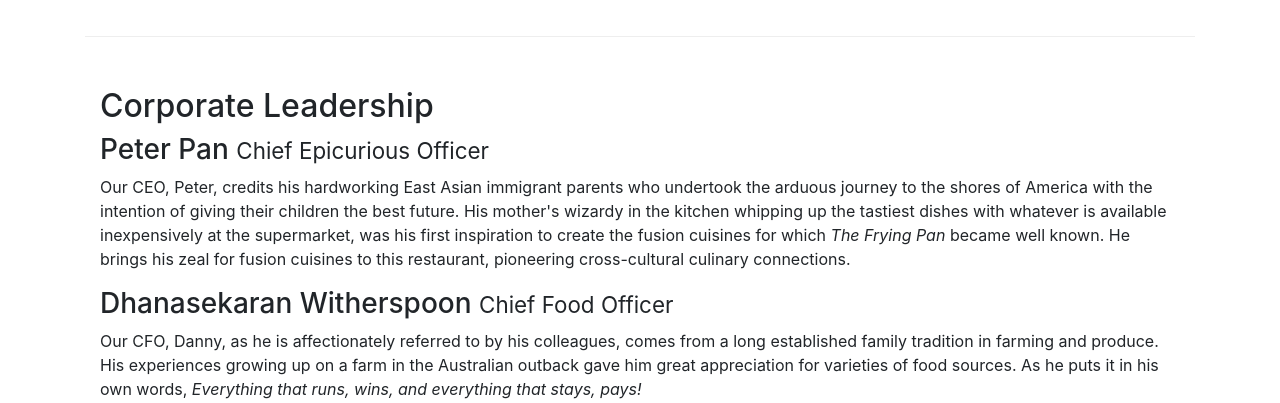
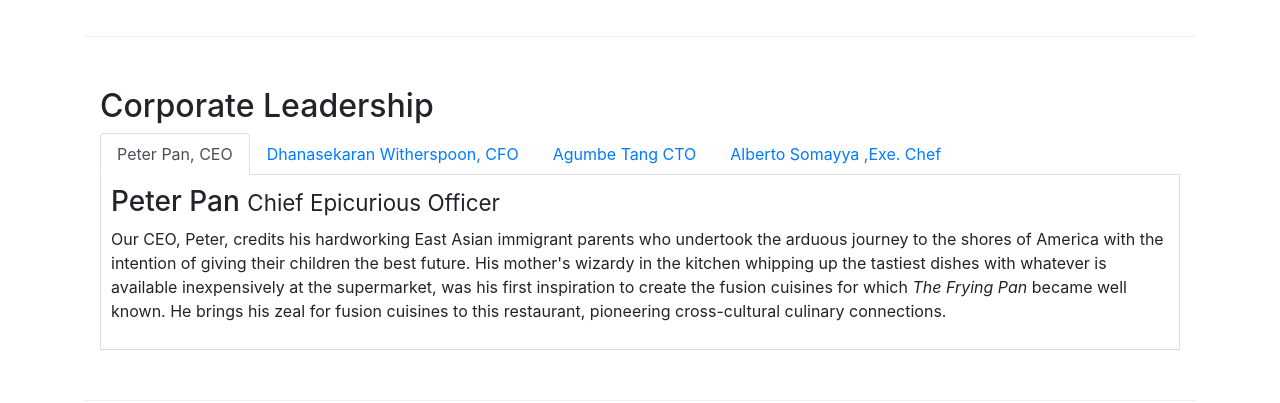
Before and after one commit to harsh1245-bit/Bootstrap-Grid-System, a website: page aboutus.html in a window 1280 px wide. Shown: the part 860-1263 px from the top of the page. Drawn offline with nearby package versions, Linux system fonts and the light colour scheme.

Commit message:
navigatioon

```diff
--- a/aboutus.html
+++ b/aboutus.html
@@ -150,6 +150,22 @@
       <div class="row row-content justify-content">
         <div class="col-12 col-sm-12">
           <h2>Corporate Leadership</h2>
+          <ul class="nav nav-tabs">
+            <li class="nav-item">
+              <a class="nav-link active" href="#CEO" role="tab" data-toggle="tab">Peter Pan, CEO</a>
+            </li>
+            <li class="nav-item">
+              <a class="nav-link" href="#CFO" role="tab" data-toggle="tab">Dhanasekaran Witherspoon, CFO</a>
+            </li>
+            <li class="nav-item">
+              <a class="nav-link" href="#CTO" role="tab" data-toggle="tab">Agumbe Tang CTO</a>
+            </li>
+            <li class="nav-item">
+              <a class="nav-link " href="#EC" role="tab" data-toggle="tab">Alberto Somayya ,Exe. Chef</a>
+            </li>
+          </ul>
+          <div class ="tab-content">
+            <div role="tabpanel" class="tab-pane fade show active" id="CEO">
           <h3>Peter Pan <small>Chief Epicurious Officer</small></h3>
           <p class="d-none d-sm-block">
             Our CEO, Peter, credits his hardworking East Asian immigrant parents
@@ -162,6 +178,8 @@
             fusion cuisines to this restaurant, pioneering cross-cultural
             culinary connections.
           </p>
+            </div>
+          <div role="tabpanel" class="tab-pane fade" id="CFO">
           <h3>Dhanasekaran Witherspoon <small>Chief Food Officer</small></h3>
           <p class="d-none d-sm-block">
             Our CFO, Danny, as he is affectionately referred to by his
@@ -173,6 +191,8 @@
               >Everything that runs, wins, and everything that stays, pays!</em
             >
           </p>
+          </div>
+          <div role="tabpanel" class="tab-pane fade" id="CTO">
           <h3>Agumbe Tang <small>Chief Taste Officer</small></h3>
           <p class="d-none d-sm-block">
             Blessed with the most discerning gustatory sense, Agumbe, our CTO,
@@ -181,6 +201,8 @@
             does not meet his exacting standards. He lives by his motto,
             <em>You click only if you survive my lick.</em>
           </p>
+          </div>
+          <div role="tabpanel" class="tab-pane fade" id="EC">
           <h3>Alberto Somayya <small>Executive Chef</small></h3>
           <p class="d-none d-sm-block">
             Award winning three-star Michelin chef with wide International
@@ -192,6 +214,8 @@
               get a winning hit! Amma Mia!</em
             >
           </p>
+          </div>
+        </div>
         </div>
       </div>
       <div class="row row-content">
--- a/css/styles.css
+++ b/css/styles.css
@@ -32,3 +32,9 @@
 .navbar-dark {
   background-color: #512dab;
 }
+.tab-content {
+  border-left: 1px solid #ddd;
+  border-right: 1px solid #ddd;
+  border-bottom: 1px solid #ddd;
+  padding: 10px;
+}
```
